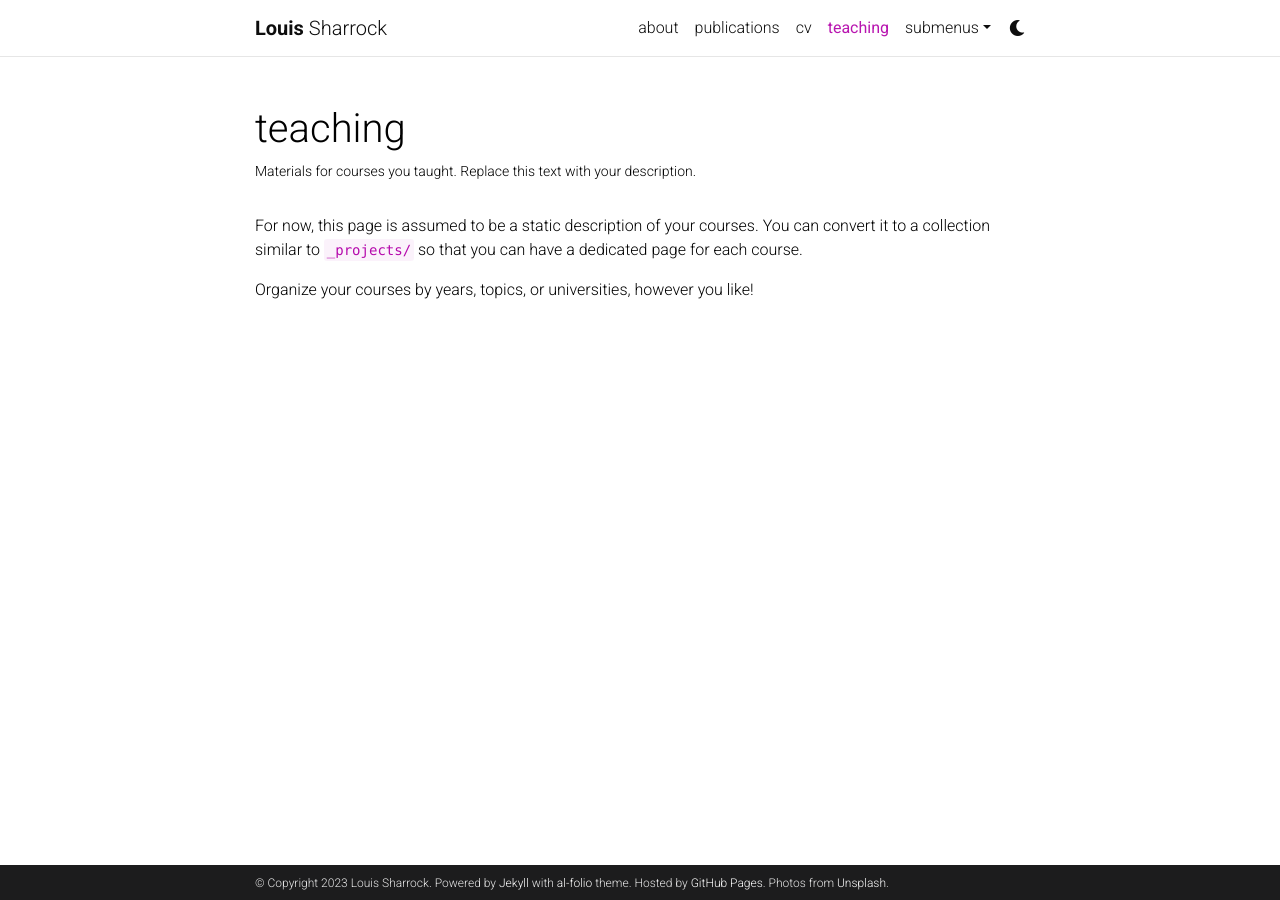
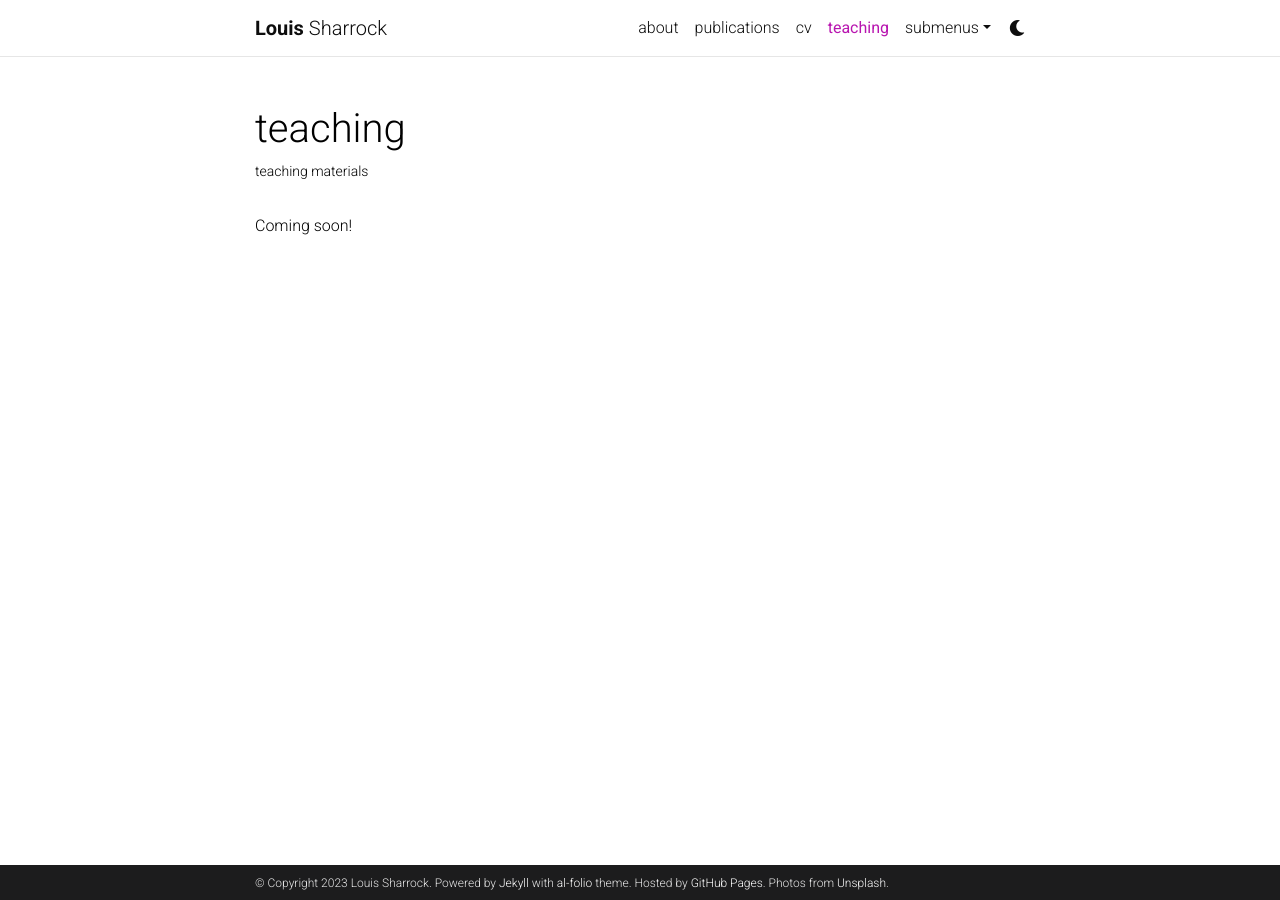
Before and after one commit to louissharrock/louissharrock.github.io, a Jekyll site: the page built from _pages/teaching.md, in a window 1280 px wide. Built offline with Jekyll 4.4.1, drawn with Linux system fonts in a browser that asks for light colours; comment, search, counter and statistics services are not loaded; a style sheet for code colours, icons or effects is not loaded.

Commit message:
Update teaching.md

```diff
--- a/_pages/teaching.md
+++ b/_pages/teaching.md
@@ -2,11 +2,9 @@
 layout: page
 permalink: /teaching/
 title: teaching
-description: Materials for courses you taught. Replace this text with your description.
+description: teaching materials
 nav: true
 nav_order: 5
 ---
 
-For now, this page is assumed to be a static description of your courses. You can convert it to a collection similar to `_projects/` so that you can have a dedicated page for each course.
-
-Organize your courses by years, topics, or universities, however you like!
+Coming soon!
```
